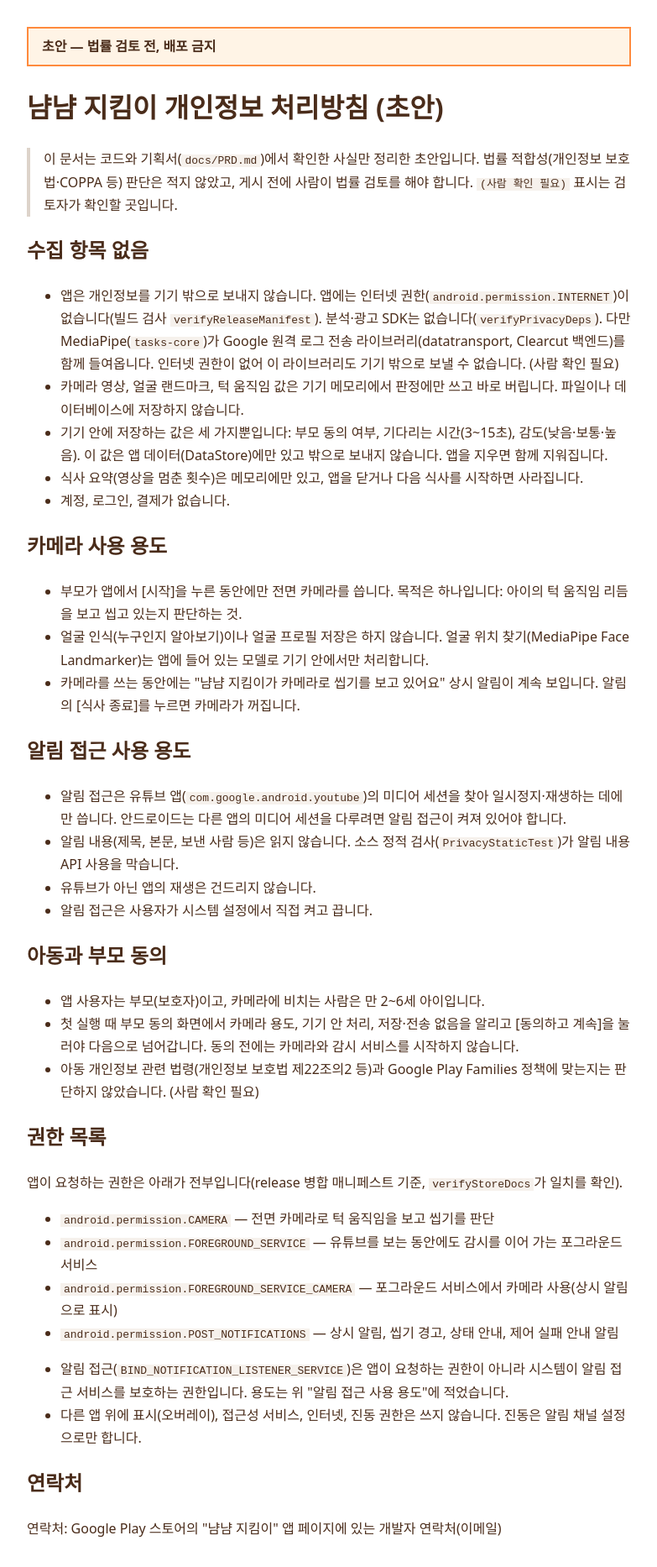
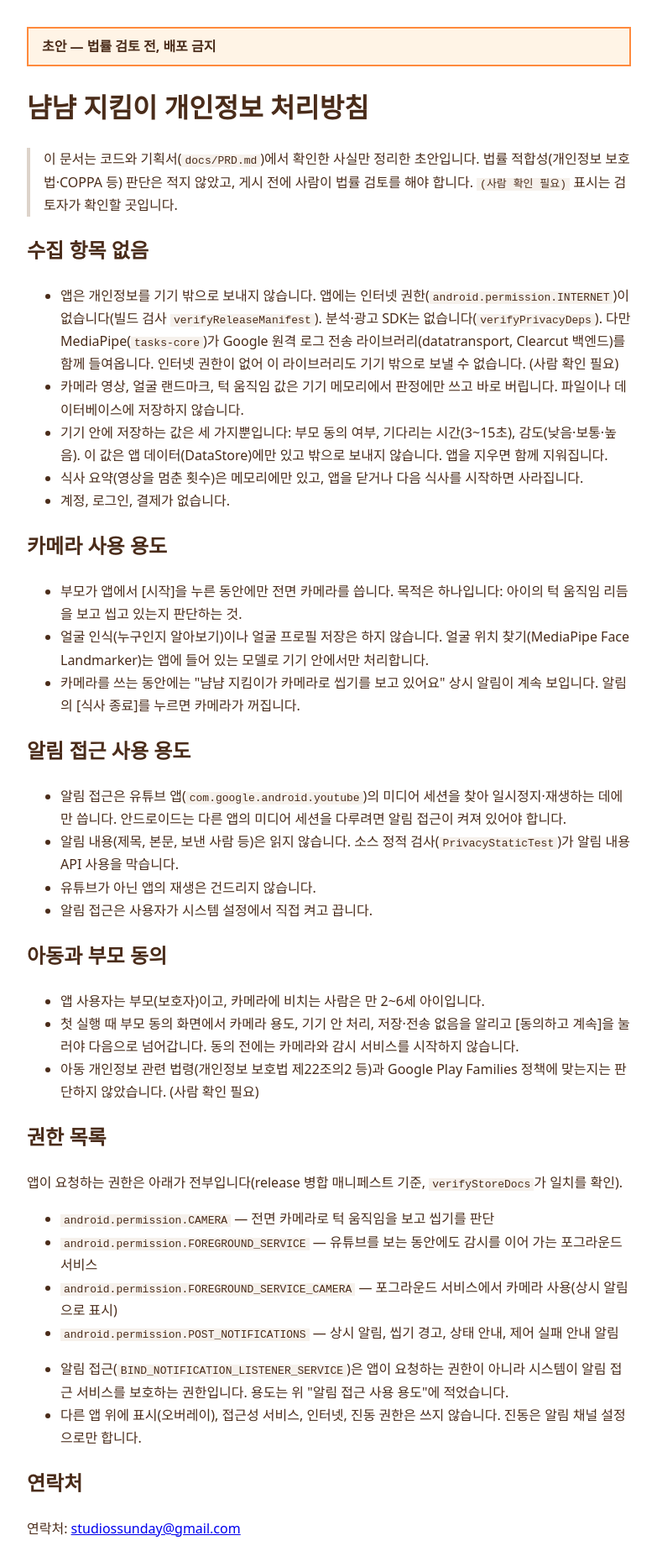
Before and after one commit to jungwoos/chew-watch-privacy, a plain HTML site: page index.html in a window 1280 px wide. Shown: the whole page at 84% size, without its empty margins (248-1031 px from the left). Drawn offline with Linux system fonts and the light colour scheme.

Commit message:
연락처 추가, 초안 표기 제거

```diff
--- a/index.html
+++ b/index.html
@@ -5,7 +5,7 @@
 <meta charset="utf-8">
 <meta name="viewport" content="width=device-width, initial-scale=1">
 <meta name="robots" content="noindex">
-<title>냠냠 지킴이 개인정보 처리방침 (초안)</title>
+<title>냠냠 지킴이 개인정보 처리방침</title>
 <style>
 body { font-family: system-ui, -apple-system, "Apple SD Gothic Neo", "Noto Sans KR", sans-serif; max-width: 720px; margin: 2rem auto; padding: 0 1rem; line-height: 1.7; color: #4A2C1A; }
 .draft { background: #FFF4E6; border: 2px solid #FF8A3D; padding: .5rem 1rem; font-weight: bold; }
@@ -15,7 +15,7 @@ blockquote { margin: 0; padding-left: 1rem; border-left: 4px solid #DDD3CA; }
 </head>
 <body>
 <p class="draft">초안 — 법률 검토 전, 배포 금지</p>
-<h1>냠냠 지킴이 개인정보 처리방침 (초안)</h1>
+<h1>냠냠 지킴이 개인정보 처리방침</h1>
 <blockquote><p>이 문서는 코드와 기획서(<code>docs/PRD.md</code>)에서 확인한 사실만 정리한 초안입니다. 법률 적합성(개인정보 보호법·COPPA 등) 판단은 적지 않았고, 게시 전에 사람이 법률 검토를 해야 합니다. <code>(사람 확인 필요)</code> 표시는 검토자가 확인할 곳입니다.</p></blockquote>
 <h2>수집 항목 없음</h2>
 <ul>
@@ -59,6 +59,6 @@ blockquote { margin: 0; padding-left: 1rem; border-left: 4px solid #DDD3CA; }
 <li>다른 앱 위에 표시(오버레이), 접근성 서비스, 인터넷, 진동 권한은 쓰지 않습니다. 진동은 알림 채널 설정으로만 합니다.</li>
 </ul>
 <h2>연락처</h2>
-<p>연락처: Google Play 스토어의 "냠냠 지킴이" 앱 페이지에 있는 개발자 연락처(이메일)</p>
+<p>연락처: <a href="mailto:studiossunday@gmail.com">studiossunday@gmail.com</a></p>
 </body>
 </html>
```
